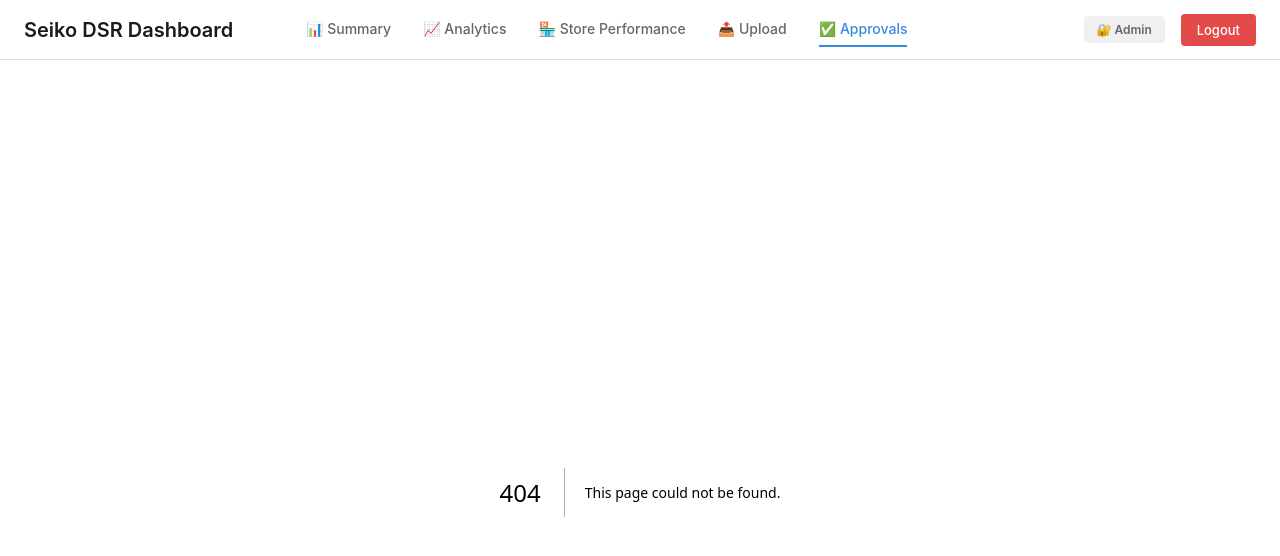
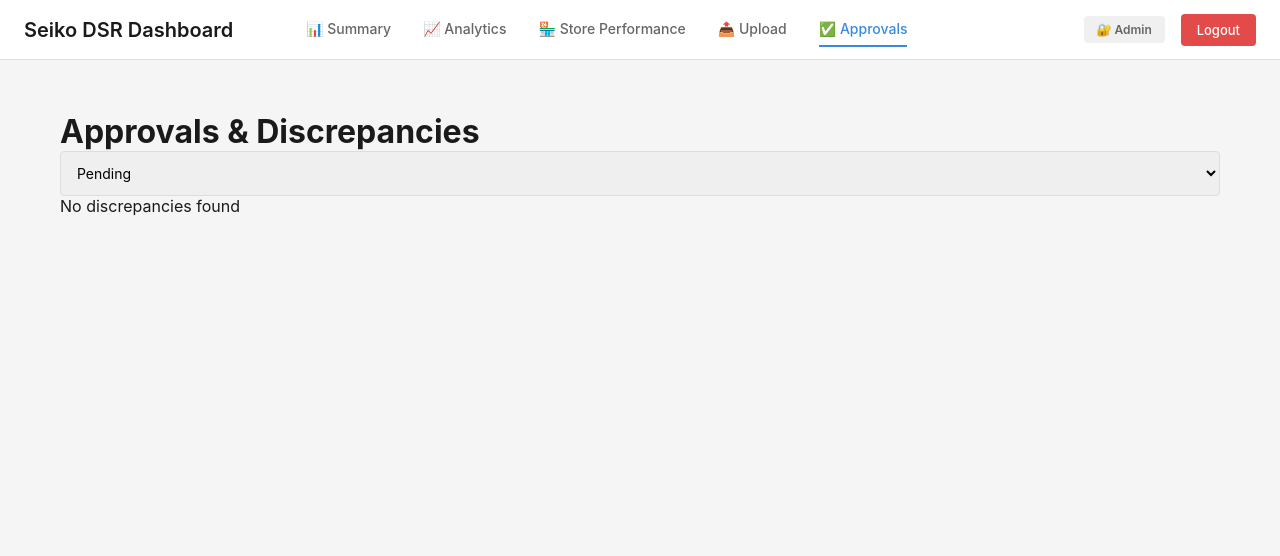
Before and after one commit to vivekatseiko/seiko-dsr-dashboard, a Next.js app: page /approvals in a window 1280 px wide. Before the commit this address had no page. Shown: the top 556 px of the page. Built offline with nearby package versions, Linux system fonts and the light colour scheme; sample sign-in values are in the browser's storage.

Commit message:
Create approvals.tsx

```diff
--- /dev/null
+++ b/pages/approvals.tsx
@@ -0,0 +1,94 @@
+import React, { useState } from "react";
+import styles from "../styles/Discrepancies.module.css";
+
+export default function Approvals() {
+  const [discrepancies, setDiscrepancies] = useState<any[]>([]);
+  const [loading, setLoading] = useState(true);
+  const [filter, setFilter] = useState("pending");
+
+  React.useEffect(() => {
+    // TODO: Fetch discrepancies from API
+    setLoading(false);
+  }, []);
+
+  const handleApprove = (id: string) => {
+    console.log("Approved:", id);
+    // TODO: Call approval API
+  };
+
+  const handleReject = (id: string) => {
+    console.log("Rejected:", id);
+    // TODO: Call rejection API
+  };
+
+  return (
+    <div className={styles.container}>
+      <h1>Approvals & Discrepancies</h1>
+
+      <div className={styles.filterBar}>
+        <select
+          value={filter}
+          onChange={(e) => setFilter(e.target.value)}
+          className={styles.select}
+        >
+          <option value="pending">Pending</option>
+          <option value="approved">Approved</option>
+          <option value="rejected">Rejected</option>
+          <option value="all">All</option>
+        </select>
+      </div>
+
+      {loading ? (
+        <p className={styles.loading}>Loading discrepancies...</p>
+      ) : discrepancies.length === 0 ? (
+        <p className={styles.empty}>No discrepancies found</p>
+      ) : (
+        <div className={styles.table}>
+          <table>
+            <thead>
+              <tr>
+                <th>Upload ID</th>
+                <th>Store</th>
+                <th>Field</th>
+                <th>Old Value</th>
+                <th>New Value</th>
+                <th>Status</th>
+                <th>Action</th>
+              </tr>
+            </thead>
+            <tbody>
+              {discrepancies.map((item) => (
+                <tr key={item.id}>
+                  <td>{item.uploadId}</td>
+                  <td>{item.store}</td>
+                  <td>{item.field}</td>
+                  <td>{item.oldValue}</td>
+                  <td>{item.newValue}</td>
+                  <td>{item.status}</td>
+                  <td>
+                    {item.status === "pending" && (
+                      <div style={{ display: "flex", gap: "8px" }}>
+                        <button
+                          onClick={() => handleApprove(item.id)}
+                          className={styles.approveBtn}
+                        >
+                          ✓ Approve
+                        </button>
+                        <button
+                          onClick={() => handleReject(item.id)}
+                          className={styles.rejectBtn}
+                        >
+                          ✗ Reject
+                        </button>
+                      </div>
+                    )}
+                  </td>
+                </tr>
+              ))}
+            </tbody>
+          </table>
+        </div>
+      )}
+    </div>
+  );
+}
```
